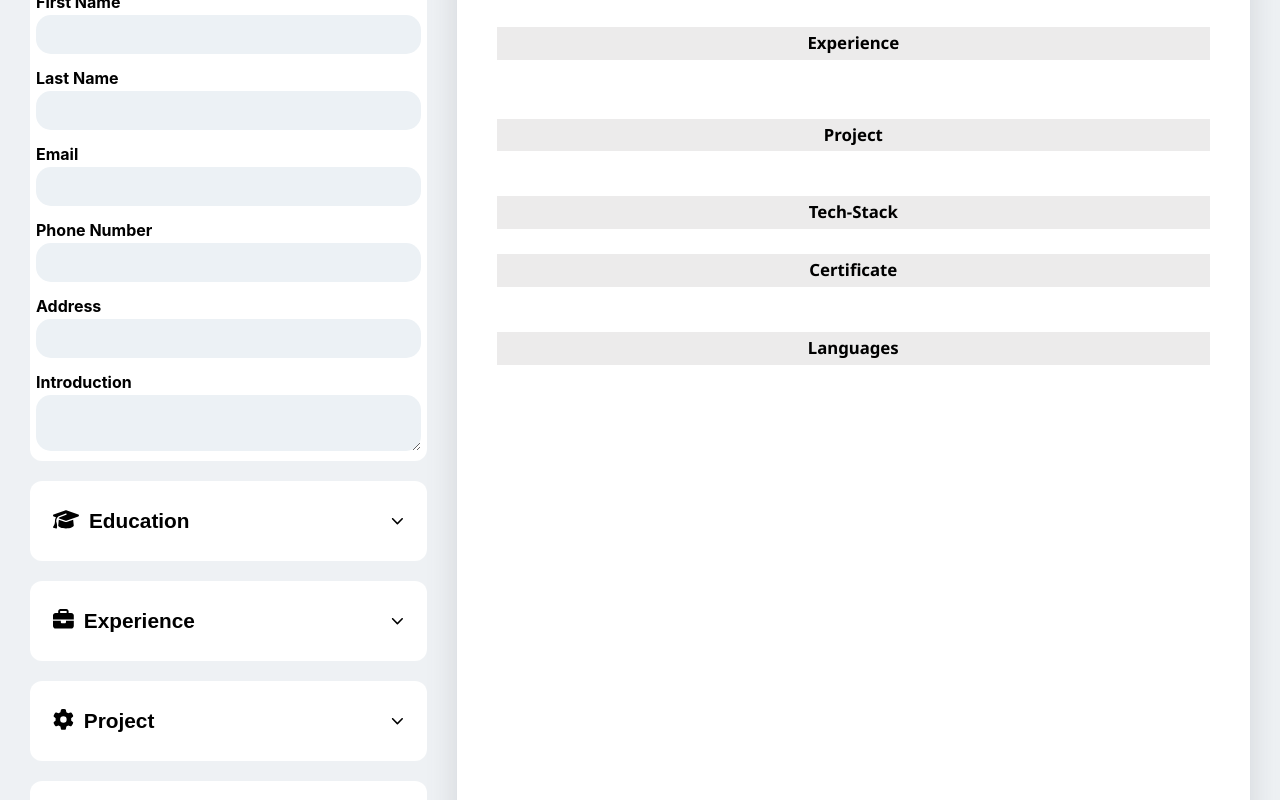
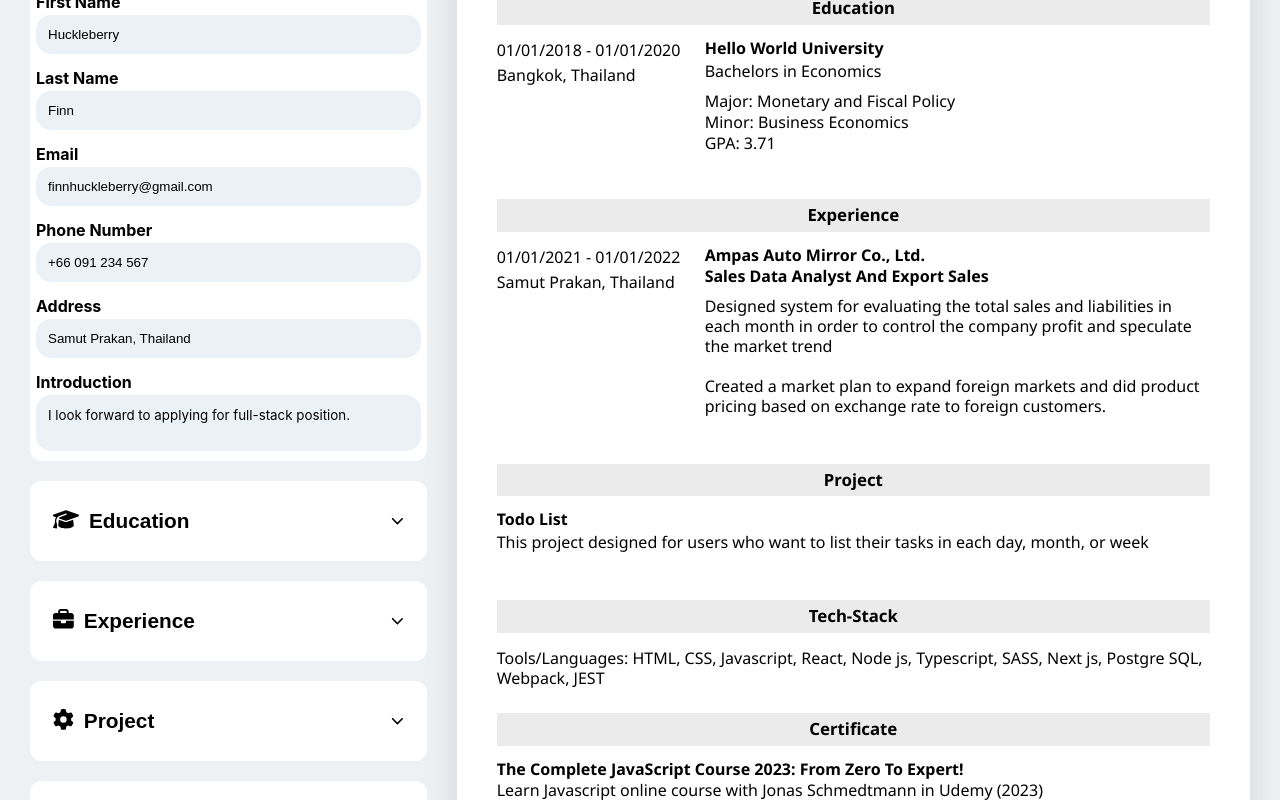
Before and after one commit to avanich28/cv-application, a React (Vite) app: page / in a window 1280 px wide. Shown: the part 360-1160 px from the top of the page. Built offline with nearby package versions, Linux system fonts and the light colour scheme.

Commit message:
add action on clear/demo detail button and customized logic in CVSection

```diff
--- a/src/App.jsx
+++ b/src/App.jsx
@@ -72,27 +72,106 @@ const editDefault = {
 const defaultCustomize = {
   color: "black",
   layout: "top",
-  font: "serif",
+  font: "'Noto Sans', sans-serif",
+};
+
+const demoDetail = {
+  personal: {
+    firstName: "Huckleberry",
+    lastName: "Finn",
+    email: "finnhuckleberry@gmail.com",
+    phone: "+66 091 234 567",
+    address: "Samut Prakan, Thailand",
+    intro: "I look forward to applying for full-stack position.",
+  },
+  educations: [
+    {
+      id: crypto.randomUUID(),
+      type: "school",
+      isHide: false,
+      school: "Hello World University",
+      degree: "Bachelors in Economics",
+      major: "Monetary and Fiscal Policy",
+      minor: "Business Economics",
+      gpa: "3.71",
+      startDate: "01/01/2018",
+      endDate: "01/01/2020",
+      location: "Bangkok, Thailand",
+    },
+  ],
+  experiences: [
+    {
+      id: crypto.randomUUID(),
+      type: "company",
+      isHide: false,
+      company: "Ampas Auto Mirror Co., Ltd.",
+      position: "Sales Data Analyst and Export Sales",
+      startDate: "01/01/2021",
+      endDate: "01/01/2022",
+      location: "Samut Prakan, Thailand",
+      description:
+        "Designed system for evaluating the total sales and liabilities in each month in order to control the company profit and speculate the market trend\n\nCreated a market plan to expand foreign markets and did product pricing based on exchange rate to foreign customers.",
+    },
+  ],
+  projects: [
+    {
+      id: crypto.randomUUID(),
+      type: "project",
+      isHide: false,
+      project: "Todo List",
+      description:
+        "This project designed for users who want to list their tasks in each day, month, or week",
+    },
+  ],
+  tech: "HTML, CSS, Javascript, React, Node js, Typescript, SASS, Next js, Postgre SQL, Webpack, JEST",
+  certificates: [
+    {
+      id: crypto.randomUUID(),
+      type: "certificate",
+      isHide: false,
+      certificate: "The Complete JavaScript Course 2023: From Zero to Expert!",
+      year: "2023",
+      description:
+        "Learn Javascript online course with Jonas Schmedtmann in Udemy",
+    },
+  ],
+  languages: [
+    {
+      id: crypto.randomUUID(),
+      type: "langTest",
+      isHide: false,
+      langTest: "toeic",
+      scores: "781",
+    },
+    {
+      id: crypto.randomUUID(),
+      type: "langTest",
+      isHide: false,
+      langTest: "hsk 4",
+      scores: "245",
+    },
+  ],
 };
 
 export default function App() {
-  const [personal, setPersonal] = useState(personalDefault);
+  const [personal, setPersonal] = useState(demoDetail.personal);
+  const [tech, setTech] = useState(demoDetail.tech);
   const [educ, setEduc] = useState(educDefault);
   const [exp, setExp] = useState(expDefault);
   const [project, setProject] = useState(projectDefault);
-  const [tech, setTech] = useState("");
   const [cert, setCert] = useState(certDefault);
   const [lang, setLang] = useState(langDefault);
-  const [educations, setEducations] = useState([]);
-  const [experiences, setExperiences] = useState([]);
-  const [projects, setProjects] = useState([]);
-  const [certificates, setCertificates] = useState([]);
-  const [languages, setLanguages] = useState([]);
+  const [educations, setEducations] = useState(demoDetail.educations);
+  const [experiences, setExperiences] = useState(demoDetail.experiences);
+  const [projects, setProjects] = useState(demoDetail.projects);
+  const [certificates, setCertificates] = useState(demoDetail.certificates);
+  const [languages, setLanguages] = useState(demoDetail.languages);
   const [edit, setEdit] = useState(false);
   const [selectedEdit, setSelectedEdit] = useState(editDefault);
   const [customize, setCustomize] = useState(defaultCustomize);
 
-  function handleClear() {
+  // Clear form when click delete, cancel, and save buttons
+  function handleClearObj() {
     setEdit(false);
     setSelectedEdit(editDefault);
     setEduc({ ...educDefault, id: crypto.randomUUID() });
@@ -100,6 +179,30 @@ export default function App() {
     setProject({ ...projectDefault, id: crypto.randomUUID() });
     setCert({ ...certDefault, id: crypto.randomUUID() });
     setLang({ ...langDefault, id: crypto.randomUUID() });
+  }
+
+  // Clear all page
+  function handleClickClearDetail() {
+    handleClearObj();
+    setPersonal(personalDefault);
+    setTech("");
+    setEducations([]);
+    setExperiences([]);
+    setProjects([]);
+    setCertificates([]);
+    setLanguages([]);
+    setCustomize(defaultCustomize);
+  }
+
+  function handleClickDemoDetail() {
+    handleClearObj();
+    setPersonal(demoDetail.personal);
+    setTech(demoDetail.tech);
+    setEducations(demoDetail.educations);
+    setExperiences(demoDetail.experiences);
+    setProjects(demoDetail.projects);
+    setCertificates(demoDetail.certificates);
+    setLanguages(demoDetail.languages);
   }
 
   function handleChangePersonal(e) {
@@ -196,7 +299,7 @@ export default function App() {
     if (type === "project") deleteObj(id, setProjects);
     if (type === "certificate") deleteObj(id, setCertificates);
     if (type === "langTest") deleteObj(id, setLanguages);
-    handleClear(type);
+    handleClearObj(type);
   }
 
   function handleHide(id, data, setterFunc) {
@@ -239,7 +342,9 @@ export default function App() {
       <Logo />
       <Main>
         <InformationSection
-          onClear={handleClear}
+          onClear={handleClickClearDetail}
+          onDemo={handleClickDemoDetail}
+          onClearObj={handleClearObj}
           onToggleHide={toggleHide}
           edit={edit}
           onEdit={handleEdit}
@@ -323,7 +428,8 @@ function InformationSection(props) {
   function handleClickCancelAndSave(e) {
     e.preventDefault();
     setIsAdd(false);
-    if (props.edit) props.onClear();
+    // Clear form for adding button
+    props.onClearObj();
   }
 
   const defaultProp = {
@@ -341,7 +447,7 @@ function InformationSection(props) {
   return (
     <section className="information-section">
       <ModeBox mode={mode} onMode={setMode} />
-      <DetailBox />
+      <DetailBox onClear={props.onClear} onDemo={props.onDemo} />
       {mode === "content" && (
         <>
           <PersonalDetailsBox
@@ -421,15 +527,17 @@ function ModeBox({ mode, onMode }) {
 
 //////////////////////////////
 
-function DetailBox({ onClickClear, onClickDemo }) {
+function DetailBox({ onClear, onDemo }) {
   return (
     <div className="detail-box box">
       <div>
-        <button className="detail-btn">
+        <button className="detail-btn" onClick={onClear}>
           <FontAwesomeIcon icon={["fas", "trash-can"]} />{" "}
           <span>Clear detail</span>
         </button>
-        <button className="detail-btn">Demo detail</button>
+        <button className="detail-btn" onClick={onDemo}>
+          Demo detail
+        </button>
       </div>
       <SavePDFButton />
     </div>
@@ -956,8 +1064,8 @@ function FontLists({ customize, onCustomize }) {
   return (
     <CustomizeBox title="font" className="font">
       {[
+        ["'Noto Sans', sans-serif", "sans"],
         ["serif", "serif"],
-        ["sans-serif", "sans"],
         ["monospace", "mono"],
       ].map((font, i) => (
         <Font
@@ -1012,8 +1120,8 @@ function CVSection({
   };
 
   return (
-    <section className="cv-section">
-      <HeadContent personal={personal} />
+    <section className="cv-section" style={{ fontFamily: customize.font }}>
+      <HeadContent personal={personal} bgColor={customize.color} />
       <MainContent personal={personal}>
         <EducationDetailLists
           {...defaultProp}
@@ -1046,23 +1154,29 @@ function CVSection({
   );
 }
 
-function HeadContent({ personal }) {
+function HeadContent({ personal, bgColor, color }) {
   return (
-    <header className="cv-header">
+    <header className="cv-header" style={{ backgroundColor: bgColor }}>
       <h1>{personal.firstName + " " + personal.lastName}</h1>
       <div>
+        {personal.email && (
           <p>
             <FontAwesomeIcon icon={("fas", "envelope")} />{" "}
             <span>{personal.email}</span>
           </p>
+        )}
+        {personal.phone && (
           <p>
             <FontAwesomeIcon icon={["fas", "phone"]} />{" "}
             <span>{personal.phone}</span>
           </p>
+        )}
+        {personal.address && (
           <p>
             <FontAwesomeIcon icon={["fas", "location-dot"]} />{" "}
             <span>{personal.address}</span>
           </p>
+        )}
       </div>
     </header>
   );
@@ -1077,31 +1191,51 @@ function MainContent({ children, personal }) {
   );
 }
 
-function DetailLayout({ title, children }) {
+function DetailLayout({ title, children, isEmpty = true }) {
   return (
+    <>
+      {!isEmpty && (
         <div className="detail">
           <h1 className="detail-topic">{title}</h1>
           {children}
         </div>
+      )}
+    </>
   );
 }
 
 function DateAndLocation({ startDate, endDate, location }) {
   return (
     <div className="date-location">
+      {(startDate || endDate) && (
         <p>
           {startDate}
           {startDate && endDate ? " - " : ""}
           {endDate}
         </p>
-      <p>{location}</p>
+      )}
+      {location && <p>{location}</p>}
     </div>
   );
 }
 
+function checkEmpty(obj, data) {
+  const curObj = Object.values(obj)
+    .slice(3)
+    .every((input) => input === "");
+
+  const curData = data.every((obj) => obj.isHide === true);
+
+  return (curObj && !data.length) || (curData && data.length);
+}
+
 function EducationDetailLists({ educ, educations, edit, selectedEdit }) {
+  const isEmpty = checkEmpty(educ, educations);
+  console.log(educ);
+  console.log(isEmpty);
+
   return (
-    <DetailLayout title="education">
+    <DetailLayout title="education" isEmpty={isEmpty}>
       <ul>
         {educations.length > 0 &&
           educations.map((obj) =>
@@ -1136,21 +1270,25 @@ function EducationDetail({
         location={location}
       />
       <div>
-        <h2>{school}</h2>
-        <p>{degree}</p>
+        {school && <h2>{school}</h2>}
+        {degree && <p>{degree}</p>}
+        {(major || minor || gpa) && (
           <ul>
-          <li>{major && `Major: ${major}`}</li>
-          <li>{minor && `Minor: ${minor}`}</li>
-          <li>{gpa && `GPA: ${gpa}`}</li>
+            {major && <li>{`Major: ${major}`}</li>}
+            {minor && <li>{`Minor: ${minor}`}</li>}
+            {gpa && <li>{`GPA: ${gpa}`}</li>}
           </ul>
+        )}
       </div>
     </li>
   );
 }
 
 function ExperienceDetailLists({ exp, experiences, edit, selectedEdit }) {
+  const isEmpty = checkEmpty(exp, experiences);
+
   return (
-    <DetailLayout title="experience">
+    <DetailLayout title="experience" isEmpty={isEmpty}>
       <ul>
         {experiences.length > 0 &&
           experiences.map((obj) =>
@@ -1185,15 +1323,17 @@ function ExperienceDetail({
       <div>
         {company && <h2>{company}</h2>}
         {position && <h3>{position}</h3>}
-        {description && <p>{description}</p>}
+        {description && <pre>{description}</pre>}
       </div>
     </li>
   );
 }
 
 function ProjectDetailLists({ project, projects, edit, selectedEdit }) {
+  const isEmpty = checkEmpty(project, projects);
+
   return (
-    <DetailLayout title="project">
+    <DetailLayout title="project" isEmpty={isEmpty}>
       <ul>
         {projects.length > 0 &&
           projects.map((obj) =>
@@ -1212,23 +1352,27 @@ function ProjectDetailLists({ project, projects, edit, selectedEdit }) {
 function ProjectDetail({ isHide, project, description }) {
   return (
     <li className={isHide ? "hide" : ""}>
-      <h2 className="project-name">{project}</h2>
-      <p>{description}</p>
+      {project && <h2 className="project-name">{project}</h2>}
+      {description && <p>{description}</p>}
     </li>
   );
 }
 
 function TechnologyDetail({ tech }) {
+  const isEmpty = !tech.length;
+
   return (
-    <DetailLayout title="tech-stack">
+    <DetailLayout title="tech-stack" isEmpty={isEmpty}>
       {tech && <p>{`Tools/Languages: ${tech}`}</p>}
     </DetailLayout>
   );
 }
 
 function CertificateDetailLists({ cert, certificates, edit, selectedEdit }) {
+  const isEmpty = checkEmpty(cert, certificates);
+
   return (
-    <DetailLayout title="certificate">
+    <DetailLayout title="certificate" isEmpty={isEmpty}>
       <ul>
         {certificates.length > 0 &&
           certificates.map((obj) =>
@@ -1247,16 +1391,22 @@ function CertificateDetailLists({ cert, certificates, edit, selectedEdit }) {
 function CertificateDetail({ isHide, certificate, year, description }) {
   return (
     <li className={isHide ? "hide" : ""}>
-      <h2 className="cert-name">{certificate}</h2>
+      {certificate && <h2 className="cert-name">{certificate}</h2>}
+      {(description || year) && (
+        <>
           <span>{description}</span>
           <span>{year && ` (${year})`}</span>
+        </>
+      )}
     </li>
   );
 }
 
 function LanguageDetailLists({ lang, languages, edit, selectedEdit }) {
+  const isEmpty = checkEmpty(lang, languages);
+
   return (
-    <DetailLayout title="languages">
+    <DetailLayout title="languages" isEmpty={isEmpty}>
       <ul className="lang-lists">
         {languages.length > 0 &&
           languages.map((obj) =>
@@ -1275,9 +1425,13 @@ function LanguageDetailLists({ lang, languages, edit, selectedEdit }) {
 function LanguageDetail({ isHide, langTest, scores }) {
   return (
     <li className={isHide ? "hide" : ""}>
+      {(langTest || scores) && (
+        <>
           <span className="lang-test">{langTest}</span>
           {langTest && ": "}
           <span>{scores}</span>
+        </>
+      )}
     </li>
   );
 }
@@ -1292,3 +1446,6 @@ function Footer() {
     </footer>
   );
 }
+
+const test = "Hello\nWorld";
+console.log(test);
--- a/src/index.css
+++ b/src/index.css
@@ -343,7 +343,7 @@ li > button {
 .faEye-btn:hover {
   color: inherit;
 }
-.hide {
+li.hide {
   display: none;
 }
 
@@ -407,6 +407,7 @@ textarea {
 textarea {
   overflow: auto;
   font-family: inherit;
+  resize: none;
 }
 
 .customize-box {
@@ -502,7 +503,6 @@ input[type="color"]::-moz-color-swatch {
   grid-row-end: 4;
   background-color: var(--white-light);
   box-shadow: rgba(100, 100, 111, 0.2) 0px 7px 29px 0px;
-  font-family: "Noto Sans", sans-serif;
 }
 .cv-header,
 .cv-main {
@@ -514,7 +514,6 @@ input[type="color"]::-moz-color-swatch {
   align-items: center;
   gap: 20px;
   /* test */
-  background-color: darkslategray;
   color: white;
 }
 /* top */
@@ -545,7 +544,6 @@ input[type="color"]::-moz-color-swatch {
 .detail-topic {
   padding: 8px;
   text-align: center;
-  font-family: "Noto Sans", sans-serif;
   font-size: 1.05rem;
   font-weight: bolder;
   /* test */
@@ -557,9 +555,18 @@ h2,
 h3 {
   text-transform: capitalize;
 }
-p {
+p,
+pre {
   line-height: 20px;
 }
+pre {
+  white-space: pre-wrap; /* Since CSS 2.1 */
+  white-space: -moz-pre-wrap; /* Mozilla, since 1999 */
+  white-space: -pre-wrap; /* Opera 4-6 */
+  white-space: -o-pre-wrap; /* Opera 7 */
+  word-wrap: break-word; /* Internet Explorer 5.5+ */
+}
+
 .detail-item,
 .detail-item > div,
 .detail-item > div > ul {
@@ -577,7 +584,7 @@ p {
   flex-direction: column;
 }
 .detail-item > div > ul,
-.detail-item > div > p {
+.detail-item > div:nth-of-type(2) > pre {
   margin-top: 7px;
 }
 .detail-item > div,
```
Lines whose indentation alone changed are shown as unchanged.
